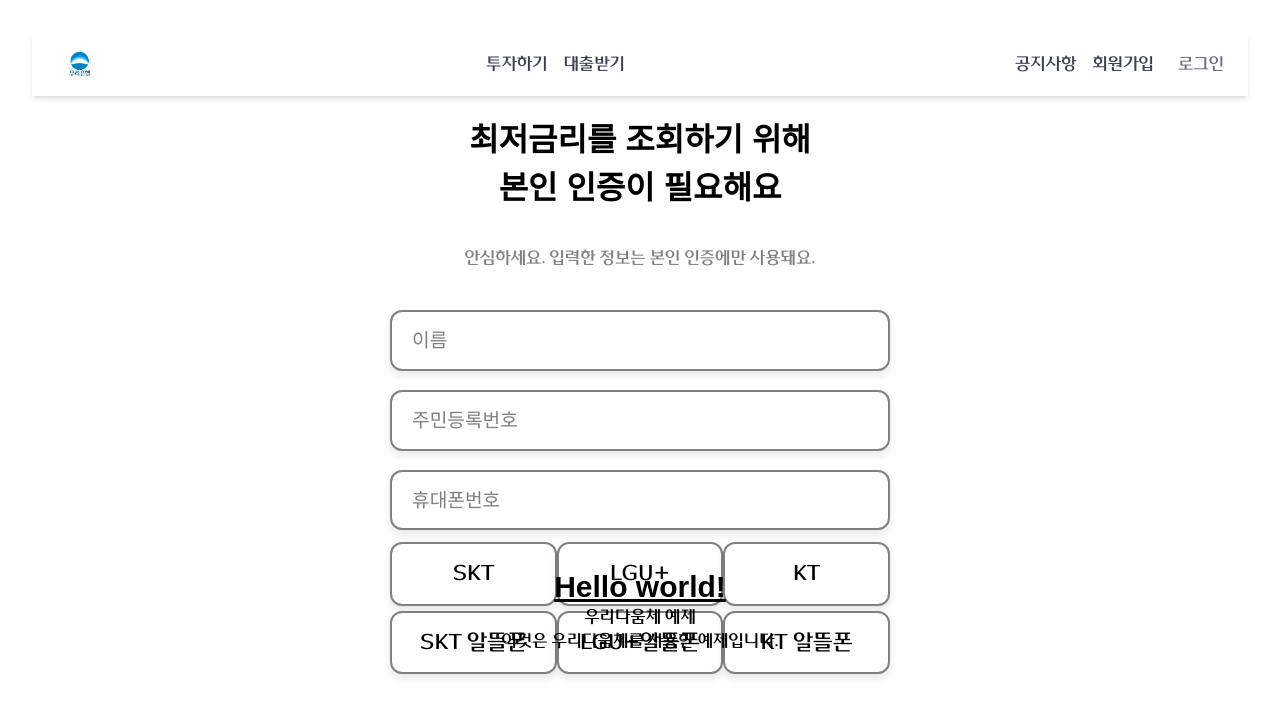
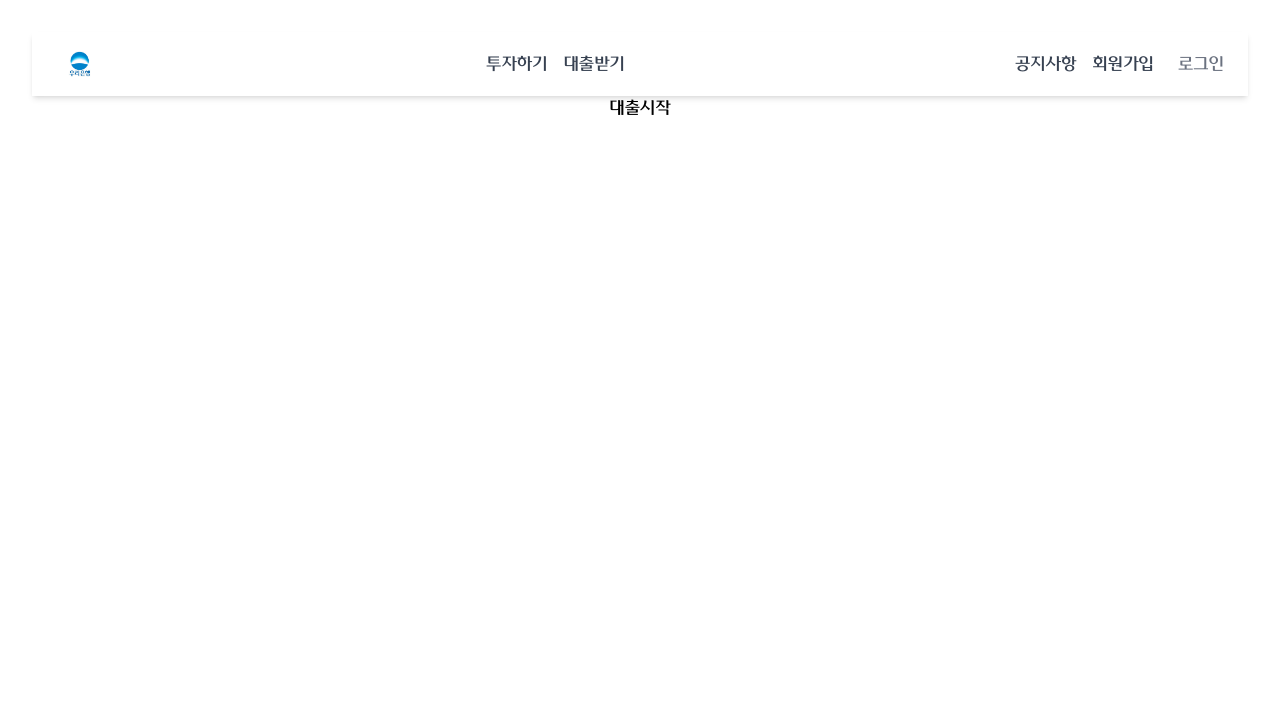
Before and after one commit to woorifisa-service-dev-3rd/frontend-3nd-Loan, a React (Vite) app: page / in a window 1280 px wide. Shown: the top 716 px of the page. Built offline with nearby package versions, Linux system fonts and the light colour scheme; a web font is replaced by a local one.

Commit message:
feat:리액트 라우터, 페이지간 이동

```diff
--- a/src/App.jsx
+++ b/src/App.jsx
@@ -1,8 +1,10 @@
+import { useState } from 'react'
+import { BrowserRouter as Router, Route, Routes, useNavigate } from 'react-router-dom';
 import './App.css';
 import './styles/global.css'; // Tailwind와 커스텀 글로벌 CSS 포함
 import HeaderNav from './components/ui/HeaderNav'; // HeaderNav 경로를 확인하세요
-import { useState } from 'react'
 import Authentication from './getLoan/authentication.jsx';
+import JobType from './getLoan/jobType.jsx';
 import {
   PRODUCT_NAMES,
   DEFAULT_INTEREST_RATES,
@@ -14,9 +16,22 @@ import {
   LOAN_PROVIDERS
 } from './constants/loanConstants';
 
+function HomePage() {
+  const navigate = useNavigate();
+
+  const handleButtonClick = () => {
+    navigate('/authentication');
+  };
+
+  return (
+    <div className="home-page">
+      <button onClick={handleButtonClick}>대출시작</button>
+    </div>
+  );
+}
+
 function App() {
   const [count, setCount] = useState(0)
-  // 상수속성 임포트
 
 // 회원의 신용도 렌덤점수 할당 함수 ( 회원 조회시 마다 할당 )
 const getRandomCreditScore = () => Math.floor(Math.random() * (850 - 300 + 1)) + 300;
@@ -615,13 +630,14 @@ const initialLoanProducts = [
 
   return (
     <>
-      <HeaderNav />
-      <Authentication />
-      <h1 className="text-3xl font-bold underline">
-        Hello world!
-      </h1>
-      <h1>우리다움체 예제</h1>
-      <p>이것은 우리다움체를 사용한 예제입니다.</p>
+      <Router>
+        <HeaderNav />
+        <Routes>
+          <Route path="/" element={<HomePage />} />
+          <Route path="/authentication" element={<Authentication />} />
+          <Route path="/job-type" element={<JobType />} />
+        </Routes>
+      </Router>
     </>
   )
 }
--- a/src/getLoan/authentication.jsx
+++ b/src/getLoan/authentication.jsx
@@ -1,10 +1,12 @@
 import React, { useState } from 'react';
+import { useNavigate } from 'react-router-dom';
 import './authentication.css';
 
 const AuthenticationForm = () => {
   const [name, setName] = useState('');
   const [idNumber, setIdNumber] = useState('');
   const [phoneNumber, setPhoneNumber] = useState('');
+  const navigate = useNavigate();
 
   const handleNameChange = (e) => {
     setName(e.target.value);
@@ -16,6 +18,10 @@ const AuthenticationForm = () => {
 
   const handlePhoneNumberChange = (e) => {
     setPhoneNumber(e.target.value);
+  };
+
+  const handleNextClick = () => {
+    navigate('/job-type');
   };
 
   return (
@@ -94,6 +100,7 @@ const AuthenticationForm = () => {
             onClick={() => handleButtonClick('KT 알뜰폰')}
           />
         </div>
+        <button type="button" onClick={handleNextClick} className="button-link">다음</button>
       </form>
     </section>
   );
--- a/src/getLoan/jobType.jsx
+++ b/src/getLoan/jobType.jsx
@@ -1,14 +1,20 @@
 import React, { useState } from 'react';
-import HeaderNav from './components/ui/HeaderNav';
 
-// const JobType = () => {
+const JobType = () => {
 
-//     return (
-//         <HeaderNav />
-//         <section className="job-section">
+  return (
+      <>
+        <HeaderNav />
+        <section className="job-section">
+          <h1 className="form-heading">
+            <strong>직업을 선택하세요</strong>
+          </h1>
 
-//         </section>
-//       );
-//     };
+              하이!!
 
-// export default JobType;
+        </section>
+      </>
+    );
+  };
+
+export default JobType;
```
Also changed, not shown: 1 other file (tests, documents, lock files or other folders).
